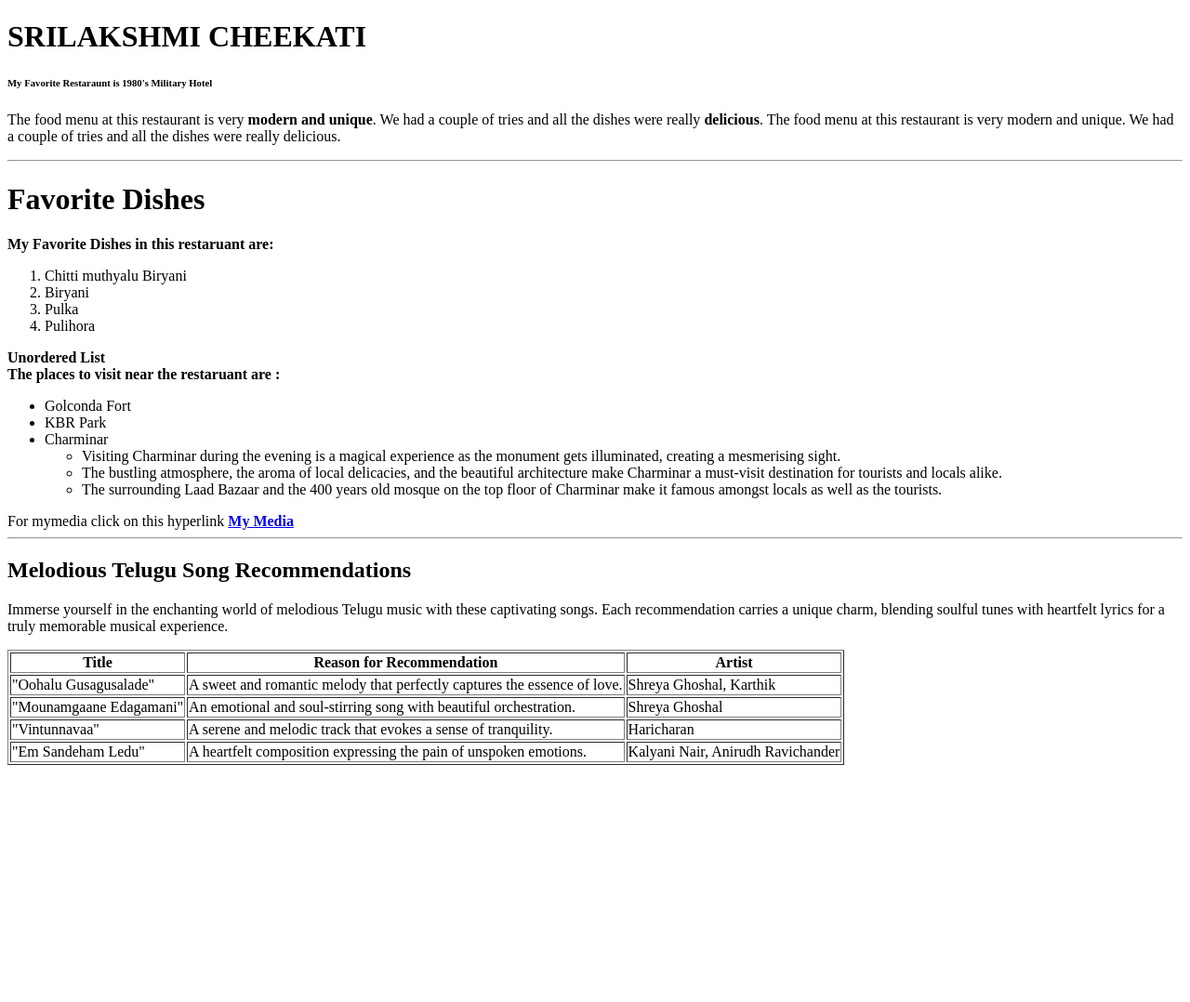
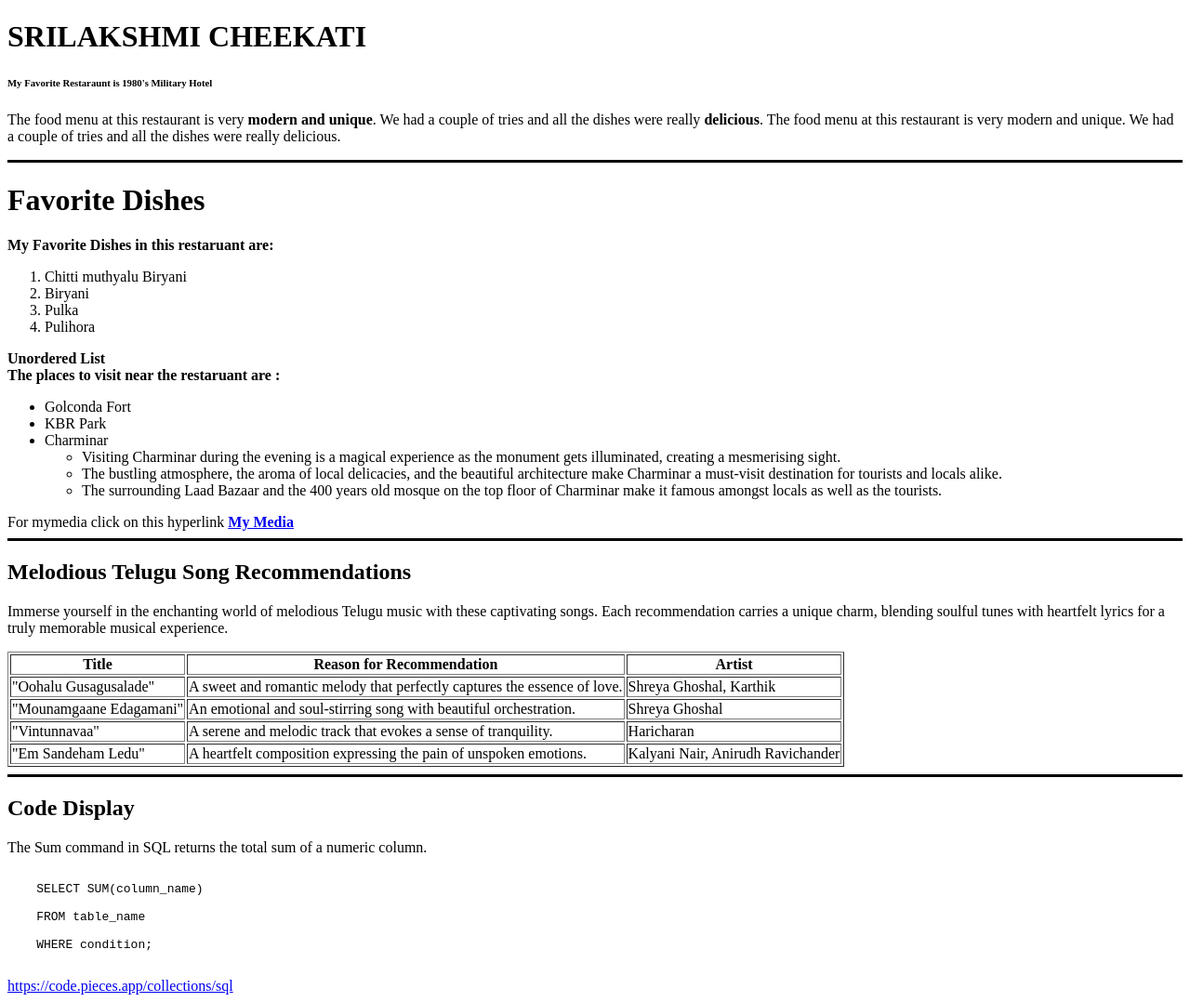
Before and after one commit to 44-563-Web-Apps-S24/44563-webapps-s24-assignment3-sricheekati, a plain HTML site: page index.html in a window 1280 px wide. Shown: the whole page at 93% size. Before the commit the page ends 831 px from the top, so only its background shows below. Drawn offline with Linux system fonts and the light colour scheme.

Commit message:
commit and push from vscode

```diff
--- a/index.html
+++ b/index.html
@@ -1,8 +1,10 @@
 <!DOCTYPE html>
 <html>
+
 <head>
     <title> Html sample page</title>
 </head>
+
 <body>
     <h1> SRILAKSHMI CHEEKATI</h1>
     <h6>My Favorite Restaraunt is 1980's Military Hotel</h6>
@@ -11,7 +13,7 @@
         The food menu at this restaurant is very modern and unique.
         We had a couple of tries and all the dishes were really delicious.</p>
 
-        <hr>
+    <hr size="3px" color="black">
     <h1>Favorite Dishes</h1>
     <b>My Favorite Dishes in this restaruant are:</b>
     <ol>
@@ -28,17 +30,22 @@
         <li>KBR Park</li>
         <li>Charminar</li>
         <ul>
-        <li>Visiting Charminar during the evening is a magical experience as the monument gets illuminated, creating a mesmerising sight.</li>
-        <li> The bustling atmosphere, the aroma of local delicacies, and the beautiful architecture make Charminar a must-visit destination for tourists and locals alike.</li>
-        <li>The surrounding Laad Bazaar and the 400 years old mosque on the top floor of Charminar make it famous amongst locals as well as the tourists.</li>
+            <li>Visiting Charminar during the evening is a magical experience as the monument gets illuminated, creating
+                a mesmerising sight.</li>
+            <li> The bustling atmosphere, the aroma of local delicacies, and the beautiful architecture make Charminar a
+                must-visit destination for tourists and locals alike.</li>
+            <li>The surrounding Laad Bazaar and the 400 years old mosque on the top floor of Charminar make it famous
+                amongst locals as well as the tourists.</li>
         </ul>
     </ul>
     For mymedia click on this hyperlink <a href="mymedia.html"><b>My Media</b></a>
-<hr>
+    <hr size="3px" color="black">
 
     <h2>Melodious Telugu Song Recommendations</h2>
     <p>
-      Immerse yourself in the enchanting world of melodious Telugu music with these captivating songs. Each recommendation carries a unique charm, blending soulful tunes with heartfelt lyrics for a truly memorable musical experience.
+        Immerse yourself in the enchanting world of melodious Telugu music with these captivating songs. Each
+        recommendation carries a unique charm, blending soulful tunes with heartfelt lyrics for a truly memorable
+        musical experience.
     </p>
     <table border="1" style="color: #000;height: auto;width: auto;">
         <thead>
@@ -71,5 +78,18 @@ For mymedia click on this hyperlink <a href="mymedia.html"><b>My Media</b></a>
             </tr>
         </tbody>
     </table>
+    <hr size="3px" color="black">
+    <h2>Code Display</h2>
+    The Sum command in SQL returns the total sum of a numeric column.
+<pre>
+
+    SELECT SUM(column_name)<br>
+    FROM table_name<br>
+    WHERE condition;
+
+</pre>
+<a href="https://code.pieces.app/collections/sql">https://code.pieces.app/collections/sql</a></body>
+
 </body>
+
 </html>
```
Lines whose indentation alone changed are shown as unchanged.
